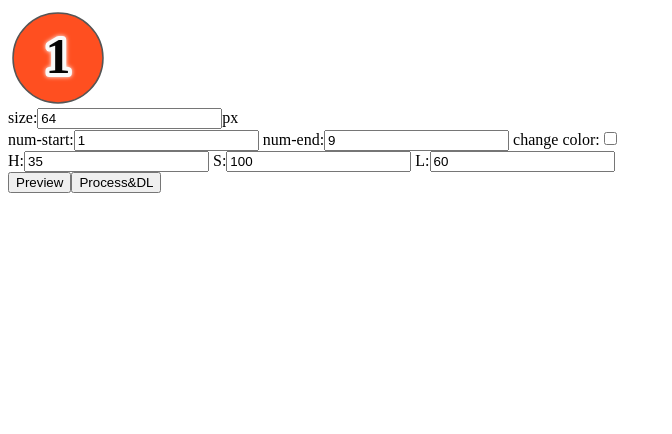
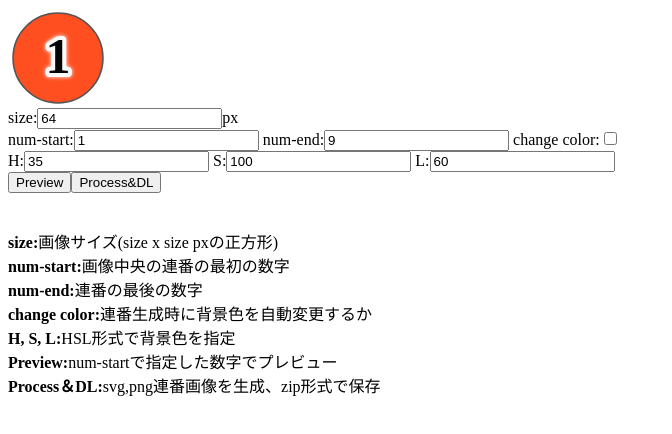
Before and after one commit to ryo-hey/svg-numbers-circle-gen, a plain HTML site: page docs/index.html in a window 1280 px wide. Shown: the whole page, without its empty margins (0-672 px from the left). Drawn offline with Linux system fonts and the light colour scheme; files whose address does not match are found by name.

Commit message:
Add easily usage(comment) to index.html

```diff
--- a/docs/index.html
+++ b/docs/index.html
@@ -41,5 +41,16 @@
         H:<input type="text" id="color-h" value="35"> S:<input type="text" id="color-s" value="100"> L:<input type="text" id="color-l" value="60"> <br>
         <input type="button" value="Preview" onclick="previewSVG()"><input type="button" value="Process&DL" onclick="processSVG()">
     </div>
+    <br>
+    <br>
+    <div id="usage-txt">
+        <span style="font-weight: bold">size:</span>画像サイズ(size x size pxの正方形)<br>
+        <span style="font-weight: bold">num-start:</span>画像中央の連番の最初の数字<br>
+        <span style="font-weight: bold">num-end:</span>連番の最後の数字<br>
+        <span style="font-weight: bold">change color:</span>連番生成時に背景色を自動変更するか<br>
+        <span style="font-weight: bold">H, S, L:</span>HSL形式で背景色を指定<br>
+        <span style="font-weight: bold">Preview:</span>num-startで指定した数字でプレビュー<br>
+        <span style="font-weight: bold">Process＆DL:</span>svg,png連番画像を生成、zip形式で保存<br>
+    </div>
 </body>
 </html>
```
